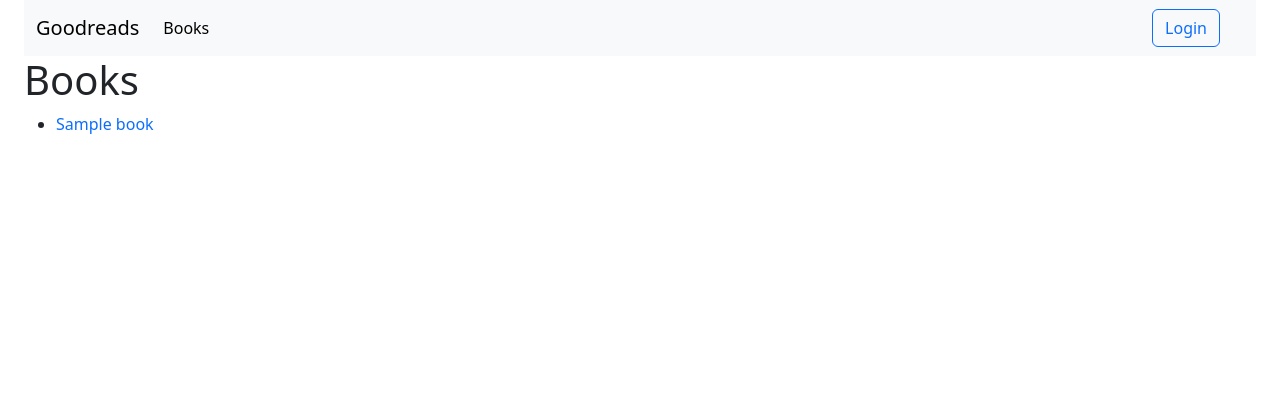
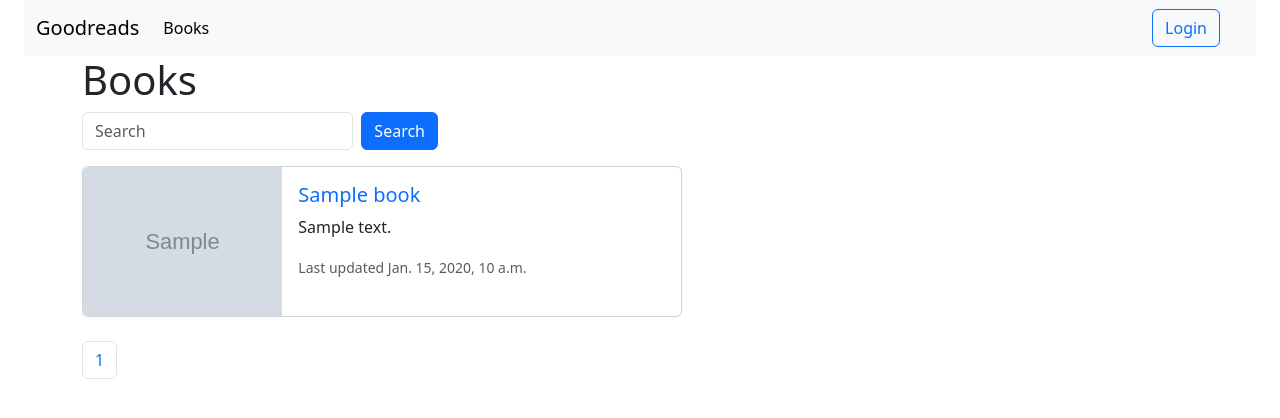
Before and after one commit to davronbek-atadjanov/goodreads, a Django app: page /books/ in a window 1280 px wide. Shown: the top 418 px of the page. Run offline with Django 5.2, Linux system fonts and the light colour scheme; tables that the repository leaves empty hold one stand-in row (values such as "Sample post"); grey boxes marked "Sample" are stand-in pictures.

Commit message:
Search Books, Pagination, Style Pages with CSS and Bootstrap added

```diff
--- a/books/admin.py
+++ b/books/admin.py
@@ -8,7 +8,7 @@ class BookAdmin(admin.ModelAdmin):
 
 
 class AuthorAdmin(admin.ModelAdmin):
-    list_display = ('first_name', 'email')
+    list_display = ('full_name', 'email')
     search_fields = ('first_name', 'email')
 
 
--- a/books/models.py
+++ b/books/models.py
@@ -1,6 +1,6 @@
 from django.core.validators import MinValueValidator, MaxValueValidator
 from django.db import models
-
+from django.utils import timezone
 from users.models import CustomUser
 
 
@@ -9,11 +9,15 @@ class Book(models.Model):
     description = models.TextField()
     isbn = models.CharField(max_length=17)
     cover_picture = models.ImageField(default="cover_picture.png")
-
+    created_time = models.DateTimeField(auto_now_add=True)
+    updated_time = models.DateTimeField(auto_now=True)
     def __str__(self):
         return self.title
 
-
+    def save(self, *args, **kwargs):
+        if not self.created_time:
+            self.created_time = timezone.now()
+        super().save(*args, **kwargs)
 class Author(models.Model):
     first_name = models.CharField(max_length=100)
     last_name = models.CharField(max_length=100)
@@ -22,6 +26,10 @@ class Author(models.Model):
 
     def __str__(self):
         return f"{self.first_name} {self.last_name}"
+
+    def full_name(self):
+        return f"{self.first_name} {self.last_name}"
+
 class BookAuthor(models.Model):
     book = models.ForeignKey(Book, on_delete=models.CASCADE)
     author = models.ForeignKey(Author, on_delete=models.CASCADE)
--- a/books/templates/books/list.html
+++ b/books/templates/books/list.html
@@ -4,15 +4,54 @@
 
 {% block content %}
 <h1>Books</h1>
+<div class="row mb-3">
+    <div class="col-4">
+        <form method="get" class="d-flex">
+            <input class="me-2 form-control" type="text" placeholder="Search" name="q" value="{{ search_query }}">
 
-{% if books %}
-<ul>
-    {% for book in books %}
-        <li>
-            <a href="{% url "books:detail" book.id %}" style="text-decoration: none">{{ book.title }}</a>
-        </li>
-    {% endfor %}
-</ul>
+            <button class="btn btn-primary">Search</button>
+        </form>
+    </div>
+</div>
+{% if page_obj %}
+    <div class="d-flex flex-wrap">
+        {% for book in page_obj.object_list %}
+               <div class="card mb-4" style="max-width: 600px; margin-right: 10px;">
+                  <div class="row g-0">
+                    <div class="col-md-4">
+                      <img src="{{ book.cover_picture.url }}" class="img-fluid rounded-start" alt="cover_picture image">
+                    </div>
+                    <div class="col-md-8">
+                      <div class="card-body">
+                        <a href="{% url "books:detail" book.id %}" style="text-decoration: none;"><h5 class="card-title">{{ book.title }}</h5></a>
+                        <p class="card-text">{{ book.description | truncatewords:20 }}</p>
+                        <p class="card-text"><small class="text-muted">Last updated {{ book.updated_time  }}</small></p>
+                      </div>
+                    </div>
+                  </div>
+                </div>
+        {% endfor %}
+    </div>
+    <div class="d-flex">
+        <nav>
+            <ul class="pagination">
+                {% if page_obj.has_previous %}
+                    <li class="page-item"><a class="page-link" href="?page=1">&laquo; first</a></li>
+                    <li class="page-itme"> <a class="page-link" href="?page={{ page_obj.previous_page_number }}">previous</a></li>
+                {% endif %}
+
+                <li class="page-item">
+                    <a href="#" class="page-link">{{ page_obj.number }}</a>
+
+                </li>
+                {% if page_obj.has_next %}
+                    <li class="page-item"><a class="page-link" href="?page={{ page_obj.next_page_number }}">next</a></li>
+                    <li class="page-item"><a class="page-link" href="?page={{ page_obj.paginator.num_pages }}">last&raquo;</a></li>
+                {% endif %}
+
+            </ul>
+        </nav>
+    </div>
 {% else %}
     No books found.
 {% endif %}
--- a/books/views.py
+++ b/books/views.py
@@ -1,23 +1,34 @@
+from django.core.paginator import Paginator
 from django.shortcuts import render
 from django.views import View
 from django.views.generic import ListView, DetailView
 
-from books.models import Book
+from books.models import Book, BookAuthor
 
 
-class BooksView(ListView):
-    template_name = "books/list.html"
-    queryset = Book.objects.all()
-    context_object_name = "books"
+# class BooksView(ListView):
+#     template_name = "books/list.html"
+#     queryset = Book.objects.all()
+#     context_object_name = "books"
+#     paginate_by = 2
+#
 
+class BooksView(View):
+    def get(self, request):
+        books = Book.objects.all().order_by("id")
+        search_query = request.GET.get('q', '')
+        if search_query:
+            books = books.filter(title__icontains=search_query)
+        page_size = request.GET.get("page_size", 2)
+        paginator = Paginator(books, page_size)
 
-# class BooksView(View):
-#     def get(self, request):
-#         books = Book.objects.all()
-#         context = {
-#             "books": books
-#         }
-#         return render(request, "books/list.html", context)
+        page_num = request.GET.get("page", 1)
+        page_obj = paginator.get_page(page_num)
+        context = {
+            "page_obj": page_obj,
+            "search_query":search_query
+        }
+        return render(request, "books/list.html", context)
 
 class BookDetailView(DetailView):
     template_name = "books/detail.html"
@@ -25,10 +36,12 @@ class BookDetailView(DetailView):
     model = Book
 
 
-# class BookDetailView(View):
-#     def get(self, request, id):
-#         book = Book.objects.get(id=id)
-#         context = {
-#             "book": book
-#         }
-#         return render(request, "books/detail.html", context)
+class BookDetailView(View):
+    def get(self, request, id):
+        book = Book.objects.get(id=id)
+        authors = BookAuthor.objects.filter(book=book).select_related('author')
+        context = {
+            "book": book,
+            "authors": authors
+        }
+        return render(request, "books/detail.html", context)
--- a/templates/base.html
+++ b/templates/base.html
@@ -41,19 +41,21 @@
   </div>
 </nav>
 
+<div class="container">
     {% if messages %}
-
         {% for message in messages %}
             <div class="alert alert-{{ message.tags }}" role="alert">
                 {{ message }}
             </div>
-
         {% endfor %}
-
     {% endif %}
 
 {% block content %}
+
 {% endblock %}
+</div>
+
+
 <script src="https://cdn.jsdelivr.net/npm/bootstrap@5.3.3/dist/js/bootstrap.bundle.min.js" integrity="sha384-YvpcrYf0tY3lHB60NNkmXc5s9fDVZLESaAA55NDzOxhy9GkcIdslK1eN7N6jIeHz" crossorigin="anonymous"></script>
 </body>
 </html>
```
Also changed, not shown: books/templates/books/detail.html (+25 -7 lines), books/tests.py (+31 -5 lines), users/templates/users/profile.html (+25 -8 lines), books/migrations/0005_book_created_time_book_updated_time.py (added), media/Qodiriy.png (added), media/RobinSharma.png (added), media/Uolter.png (added), media/ford.png (added), media/photo_2024-07-03_11-16-52.jpg (added), media/robert.png (added), media/tonishey.png (added). Lines whose indentation alone changed are shown as unchanged.
